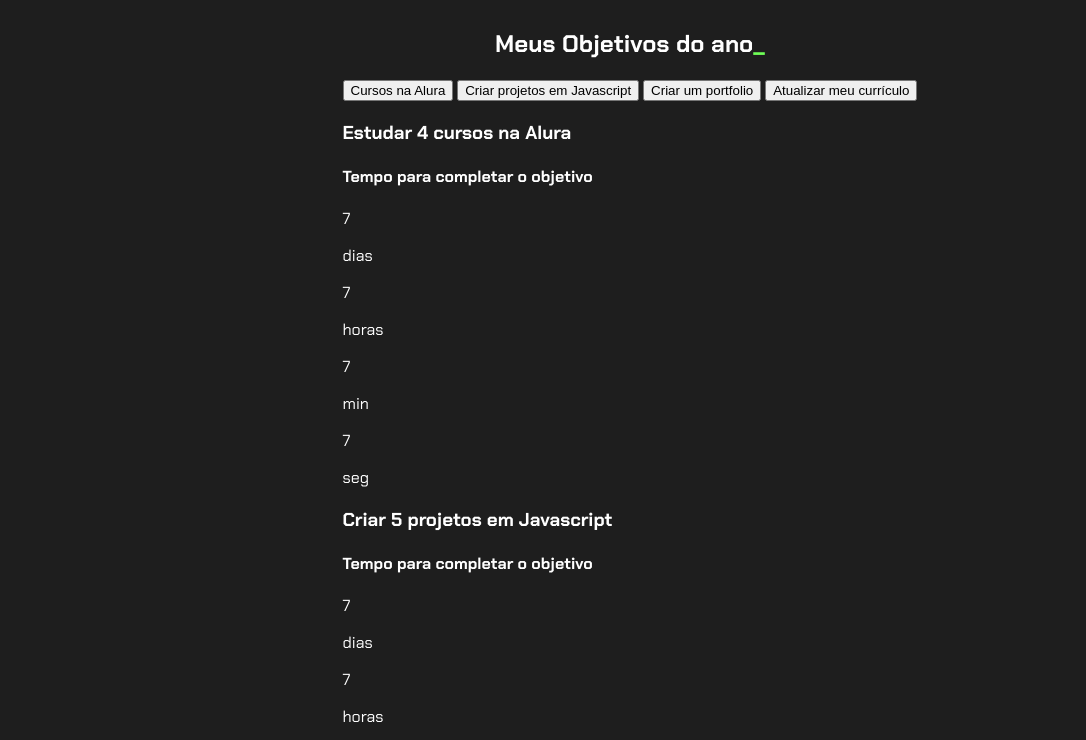
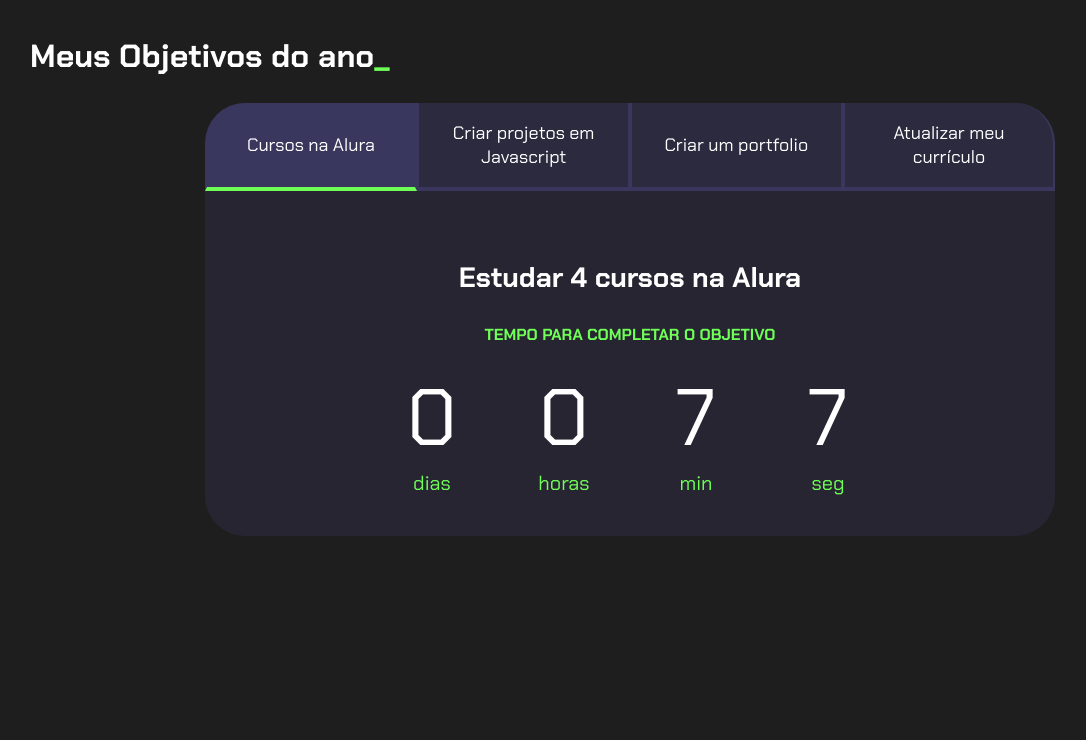
Before and after one commit to Renan200/sitedinamicoprojetodevida, a plain HTML site: page index.html in a window 1280 px wide. Both pictures are taken after a click on the button "Cursos na Alura". Shown: the top 740 px of the page, without its empty margins (10-1096 px from the left). Drawn offline with Linux system fonts and the light colour scheme.

Commit message:
Add files via upload

```diff
--- /dev/null
+++ b/main.js
@@ -0,0 +1,58 @@
+const botoes = document.querySelectorAll(".botao");
+const textos = document.querySelectorAll(".aba-conteudo");
+
+for (let i = 0; i < botoes.length; i++) {
+    botoes[i].onclick = function () {
+
+        for (let j = 0; j < botoes.length; j++) {
+            botoes[j].classList.remove("ativo");
+            textos[j].classList.remove("ativo");
+        }
+
+        botoes[i].classList.add("ativo");
+        textos[i].classList.add("ativo");
+    }
+}
+
+const contadores = document.querySelectorAll(".contador");
+const tempoObjetivo1 = new Date("2023-10-05T00:00:00");
+const tempoObjetivo2 = new Date("2023-12-05T00:00:00");
+const tempoObjetivo3 = new Date("2023-12-30T00:00:00");
+const tempoObjetivo4 = new Date("2024-02-01T00:00:00");
+
+const tempos = [tempoObjetivo1,tempoObjetivo2,tempoObjetivo3,tempoObjetivo4];
+
+
+function calculaTempo(tempoObjetivo) {
+    let tempoAtual = new Date();
+    let tempoFinal = tempoObjetivo - tempoAtual;
+    let segundos = Math.floor(tempoFinal / 1000);
+    let minutos = Math.floor(segundos / 60);
+    let horas = Math.floor(minutos / 60);
+    let dias = Math.floor(horas / 24);
+
+    segundos %= 60;
+    minutos %= 60;
+    horas %= 24;
+    if (tempoFinal > 0){
+        return [dias,horas,minutos,segundos];
+    } else {
+        return [0,0,0,0];
+    }
+}
+
+function atualizaCronometro(){
+    for (let i=0; i<contadores.length;i++){
+        document.getElementById("dias"+i).textContent = calculaTempo(tempos[i])[0];
+        document.getElementById("horas"+i).textContent = calculaTempo(tempos[i])[1];
+        document.getElementById("min"+i).textContent = calculaTempo(tempos[i])[2];
+        document.getElementById("seg"+i).textContent = calculaTempo(tempos[i])[3];
+    }
+}
+
+function comecaCronometro(){
+    atualizaCronometro();
+    setInterval(atualizaCronometro,1000);
+}
+
+comecaCronometro();
--- a/style.css
+++ b/style.css
@@ -1,4 +1,5 @@
 @import url('https://fonts.googleapis.com/css2?family=Chakra+Petch:wght@400;700&display=swap');
+
 :root {
     --cor-de-fundo: #1E1E1E;
     --verde: #6FFF57;
@@ -7,11 +8,14 @@
     --botao-inativo: rgba(58, 55, 94, 0.5);
     --texto-fundo: rgba(58, 55, 94, 0.3);
 }
+
 body {
     background-color: var(--cor-de-fundo);
     color: var(--branco);
     font-family: 'Chakra Petch', sans-serif;
 }
+
+
 .conteudo-principal {
     display: flex;
     flex-direction: column;
@@ -21,17 +25,20 @@
     width: 100%;
     margin: 0 auto;
 }
+
+.titulo-principal {
+    text-align: left;
+    width: 100%;
+    font-size: 32px;
+}
+
 .titulo-principal span {
     color: var(--verde);
 }
-            text-align: left;
-            width: 100%;
-            font-size: 32px
-        }
 
-        }
+
 .botao {
-            font-family: "Crakra Petch", sans-serif;
+    font-family: 'Chakra Petch', sans-serif;
     background-color: var(--botao-inativo);
     color: var(--branco);
     display: flex;
@@ -44,17 +51,67 @@
     border-left: 2px solid var(--botao-ativo);
     border-right: 2px solid var(--botao-ativo);
     border-top: none;
+}
+
+.botao:first-child {
+    border-radius: 40px 40px 0 0;
+}
 
 .botoes {
     display: block;
 }
 
-            @media screen and (min-width: 768px) {
-                .botoes {
-                    display: flex;
+.botao.ativo{
+    background-color: var(--botao-ativo);
+    border-bottom: 4px solid var(--verde);
 }
-                .botao:first-child {
-                    border-radius: 40px 40px 0 0;
+
+.abas-textos{
+    background-color: var(--texto-fundo);
+    padding: 40px;
+    border-radius: 0 0 40px 40px;
+}
+.aba-conteudo.ativo{
+    display:block;
+}
+
+.aba-conteudo{
+    display: none;
+}
+
+.aba-conteudo-titulo-principal{
+    font-size: 28px;
+    text-align: center;
+}
+.aba-conteudo-titulo-secundario{
+    text-align: center;
+    color: var(--verde);
+    text-transform: uppercase;
+}
+
+.contador{
+    display:flex;
+    justify-content: center;
+    flex-wrap: wrap;
+}
+.contador-digito{
+    padding: 0 16px;
+    text-align: center;
+    min-width: 100px;
+}
+
+.contador-digito-numero{
+    font-size: 80px;
+    margin: 0;
+
+}
+
+.contador-digito-texto{
+    color: var(--verde);
+    font-size: 20px;
+    margin: 0;
+
+}
 
 @media screen and (min-width: 768px) {
     .botoes {
```
Lines whose indentation alone changed are shown as unchanged.
